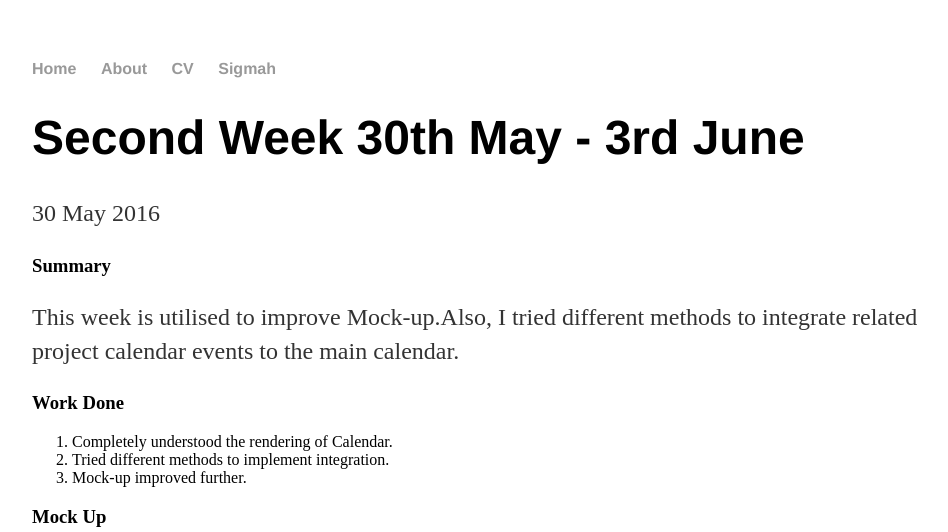
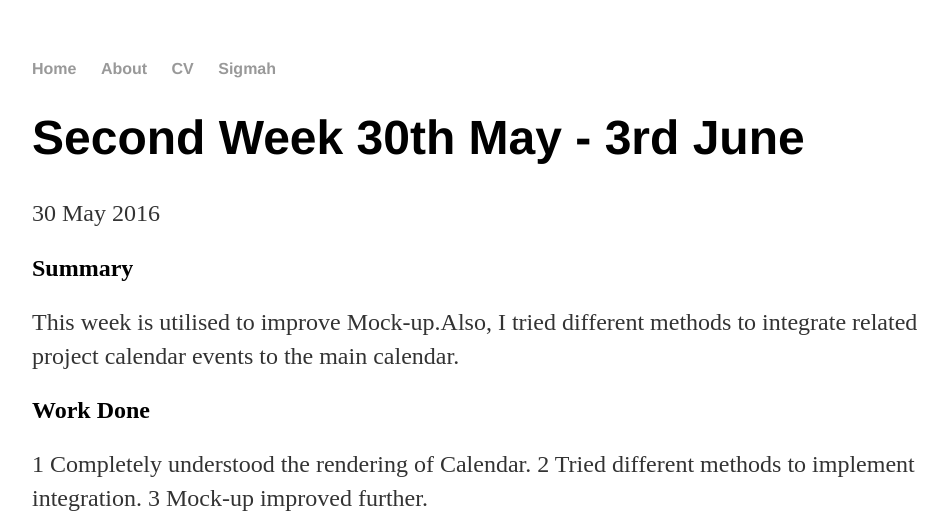
Before and after one commit to manishvishnoi2/manishvishnoi.github.io, a Jekyll site: the page built from _posts/2016-05-06-Sigmah-Second-Week-Report.md, in a window 1280 px wide, cut to the strip 0-532 px from the top of the page. Shown: the whole strip, without its empty margins (160-1108 px from the left). Built offline with Jekyll 4.4.1, drawn with Linux system fonts in a browser that asks for light colours.

Commit message:
slight changes

```diff
--- a/_posts/2016-05-06-Sigmah-Second-Week-Report.md
+++ b/_posts/2016-05-06-Sigmah-Second-Week-Report.md
@@ -3,16 +3,16 @@ layout: post
 title: "Second Week 30th May - 3rd June"
 date: 2016-05-30
 ---
-### Summary
+## Summary
 
 This week is utilised to improve Mock-up.Also, I tried different methods to integrate related project calendar events to the main calendar.
 
-### Work Done
+## Work Done
 
-1. Completely understood the rendering of Calendar.
-2. Tried different methods to implement integration.
-3. Mock-up improved further.
+1 Completely understood the rendering of Calendar.
+2 Tried different methods to implement integration.
+3 Mock-up improved further.
 
-### Mock Up
+## Mock Up
 
 ![Improvised Mock up.](https://13778736201386859235.googlegroups.com/attach/28fb6bdbcc25d/integrated.png?part=0.1&view=1&vt=ANaJVrFogimjinkYqi8WKYok48M3ibnUy3T-_GrdqMrrKUQCAlzlAAKBYdl7Xhl2ntnjMgPOvhpOtYMJhQY0L1mh7dtJI7M4ojsqYt1i_gJslU3ct4uDUpE)
```
